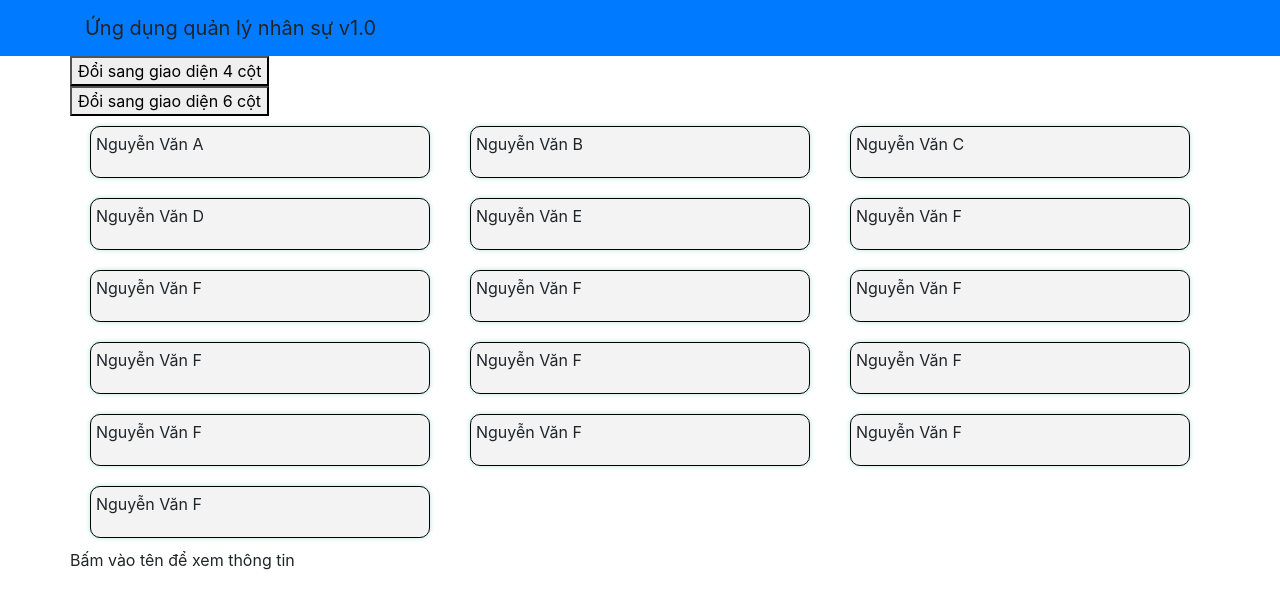
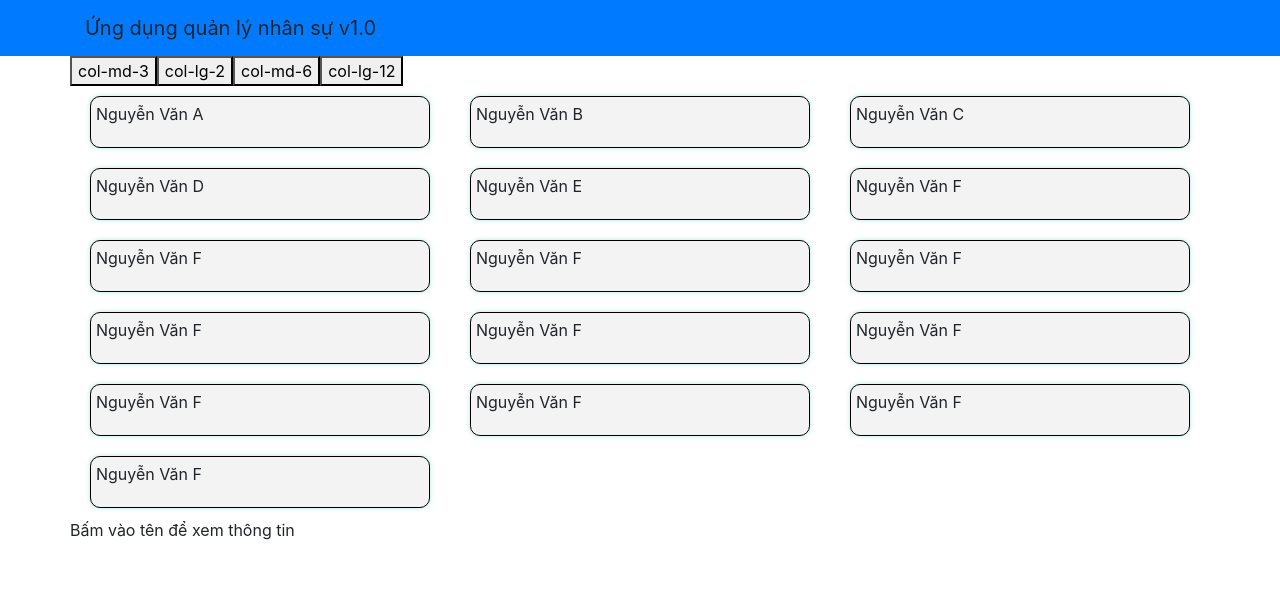
Before and after one commit to Tungelino/asm1, a React (Create React App) app: page / in a window 1280 px wide. Shown: the top 608 px of the page. Built offline with nearby package versions, Linux system fonts and the light colour scheme.

Commit message:
check cach 2

```diff
--- a/src/components/StaffListComponent.js
+++ b/src/components/StaffListComponent.js
@@ -3,7 +3,8 @@ import { DEPARTMENTS, ROLE, STAFFS } from '../shared/staffs'
 import dateFormat from "dateformat"
 import { useState } from "react";
 import './staff.css'
-// const colums = ['col-md-3', 'col-lg-2','col-md-6']
+const lists = ['col-md-3', 'col-lg-2', 'col-md-6', 'col-lg-12']
+
 
 
 function RenderStaff({ data, onClick, colum }) {
@@ -19,12 +20,8 @@ function StaffList() {
     const [info, setInfo] = useState()
     const [colum, setColum] = useState('col-md-4 col-12')
 
-    const handleChange = () => {
-        setColum('col-md-3')
-    }
-    const handleChange6 = () => {
-        setColum('col-md-2')
-    }
+
+
 
     const handleInfo = (data) => {
         setInfo(<div >
@@ -42,14 +39,16 @@ function StaffList() {
         <div className='container'>
             <div className='row'>
                 <div className='btn-change'>
-                    <button onClick={handleChange}>Đổi sang giao diện 4 cột</button>
+                    {lists.map(list => (
+                        <button
+                            key={list}
+                            onClick={() => setColum(list)}>{list}</button>
+
+
+                    ))}
                 </div>
             </div>
-            <div className='row'>
-                <div className='btn-change'>
-                    <button onClick={handleChange6}>Đổi sang giao diện 6 cột</button>
-                </div>
-            </div>
+
             <div className='row'>
                 {STAFFS.map(staff => (
                     <RenderStaff
```
